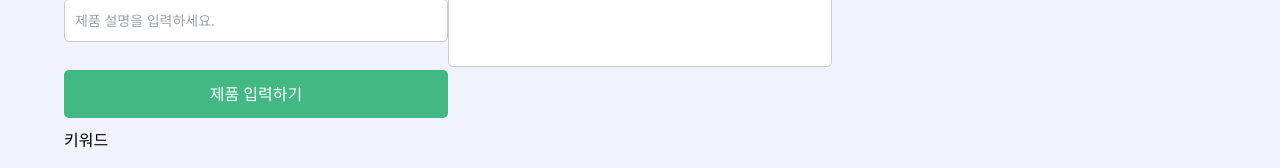
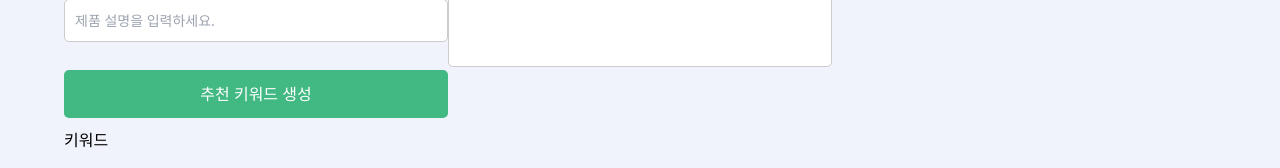
Before and after one commit to KJH-Programmer/HooniPing, a Vue app in the folder frontend/: page /CampaignPage in a window 1280 px wide. Shown: the part 555-723 px from the top of the page. Built offline with nearby package versions, Linux system fonts and the light colour scheme; sample sign-in values are in the browser's storage; a web font is replaced by a local one.

Commit message:
'추천 키워드 생성'으로 버튼 문구 수정

```diff
--- a/frontend/src/components/CampaignPage.vue
+++ b/frontend/src/components/CampaignPage.vue
@@ -55,7 +55,7 @@
           />
         </div>
 
-        <button class="product-button" @click="addProduct">제품 입력하기</button>
+        <button class="product-button" @click="addProduct">추천 키워드 생성</button>
 
         <div class="input-field keyword-section">
           <label for="keywords">키워드</label>
@@ -250,7 +250,7 @@ export default {
 
         // 백엔드에서 받은 newCampaignId와 저장할 정보를 -> 백엔드로 전송
         const response = await SaveCampaign(token, userId, campaignData);
-
+        this.$router.push('/CampaignListPage');
         console.log('SaveCampaign response:', response);
         console.log('캠페인 저장 성공(updatedAdText)');
         } catch (error) {
```
